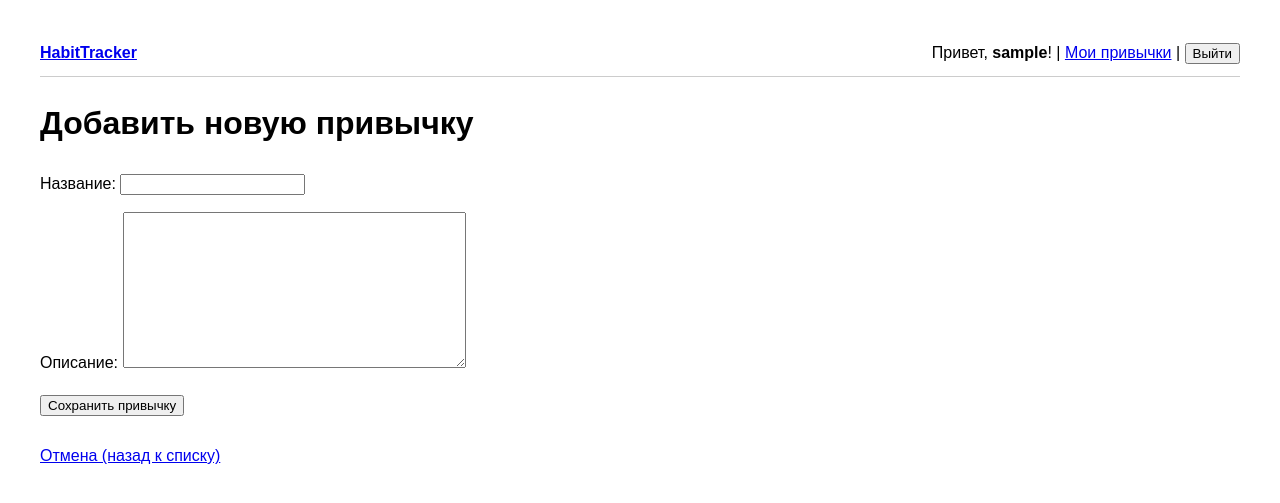
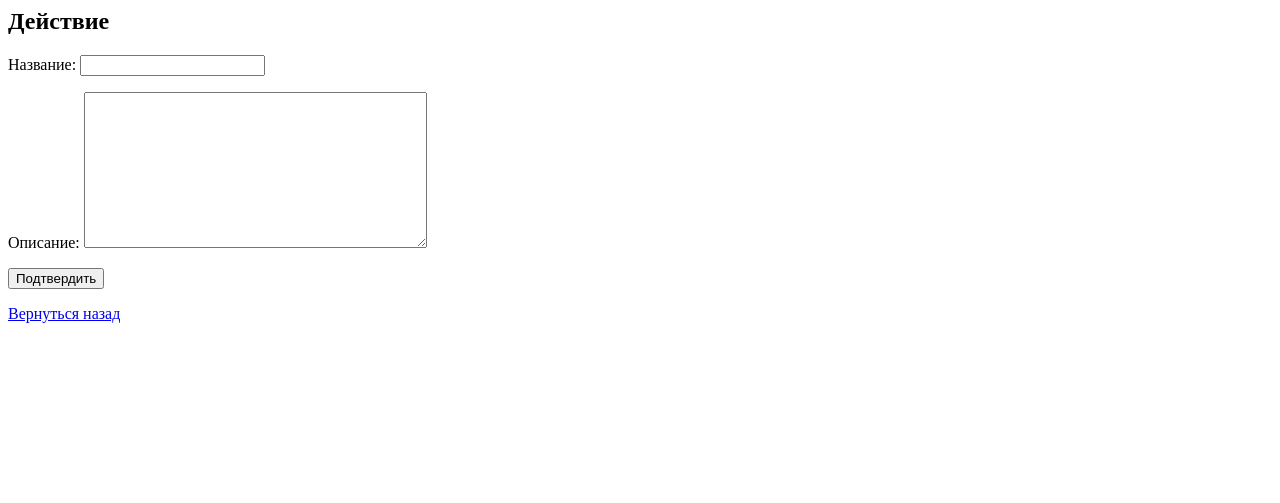
Before and after one commit to GlebTrifonov/Django_Habits, a Django app: page /habits/create/ in a window 1280 px wide. Shown: the top 503 px of the page. Run offline with Django 5.2, Linux system fonts and the light colour scheme; the visitor is signed in with stand-in values (Sample User, id 1).

Commit message:
Update habit_form.html

```diff
--- a/habits/templates/habits/habit_form.html
+++ b/habits/templates/habits/habit_form.html
@@ -1,21 +1,19 @@
-{% extends 'base.html' %}
 {% block content %}
+<div class="max-w-md mx-auto bg-white p-8 rounded-2xl border border-gray-200 shadow-sm mt-10">
+    <h2 class="text-2xl font-bold text-gray-800 mb-6 text-center">
+        {% block form_title %}Действие{% endblock %}
+    </h2>
 
-        <title>Создать привычку</title>
-    </head>
-    <body>
-        <h1>Добавить новую привычку</h1>
+    <form method="post" class="space-y-4">
+        {% csrf_token %}
+        {{ form.as_p }}
+        <button type="submit" class="w-full py-3 bg-indigo-600 text-white font-semibold rounded-xl hover:bg-indigo-700 transition shadow-indigo-200 shadow-lg">
+            Подтвердить
+        </button>
+    </form>
 
-        <form method="post">
-        <!-- Защита от хакеров, без неё Django не примет форму -->
-            {% csrf_token %}
-
-        <!-- Сама форма: Django выведет поля title и description автоматически -->
-            {{ form.as_p }}
-
-            <button type="submit">Сохранить привычку</button>
-        </form>
-
-        <br>
-        <a href="{% url 'habit_list' %}">Отмена (назад к списку)</a>
+    <div class="mt-6 text-center text-sm text-gray-500">
+        <a href="{% url 'habit_list' %}" class="hover:text-indigo-600 underline">Вернуться назад</a>
+    </div>
+</div>
 {% endblock %}
```
